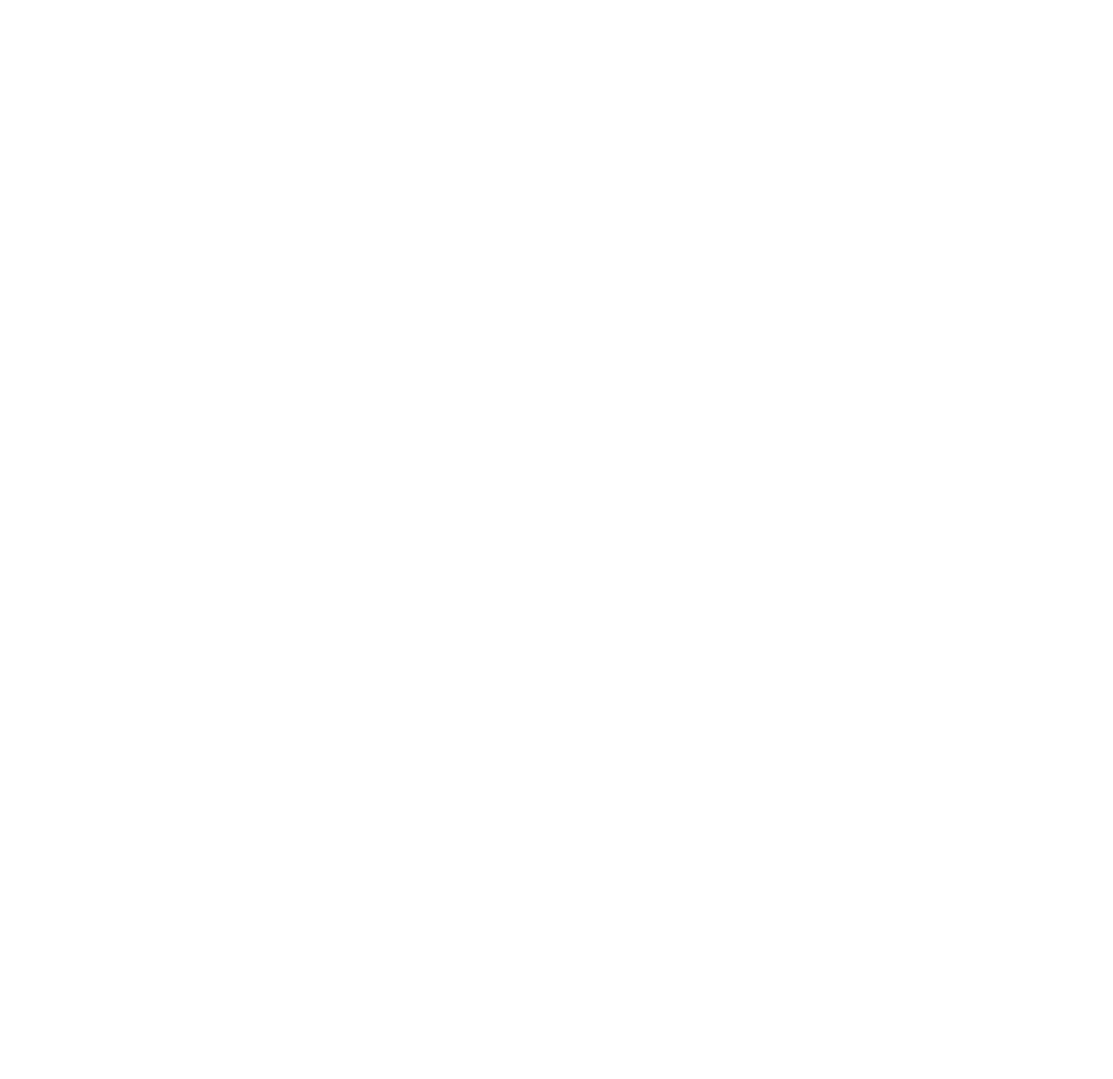
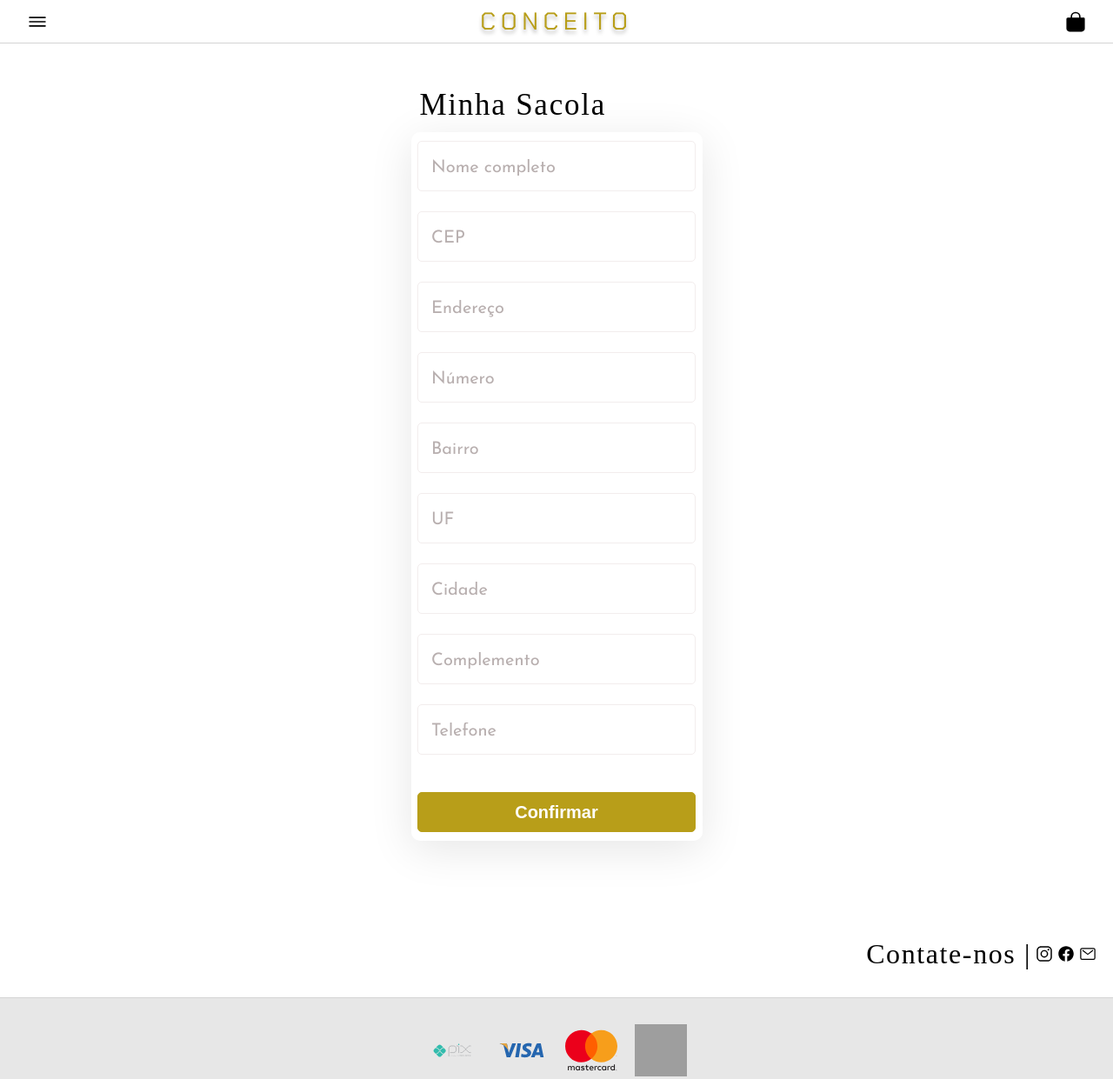
Before and after one commit to anaraquelmatos/projeto14-brecho-front, a React app: page /address in a window 1280 px wide. Before the commit this address had no page. Shown: the whole page at 87% size. Before the commit the page ends 800 px from the top, so only its background shows below. Built offline with nearby package versions, Linux system fonts and the light colour scheme; grey boxes are pictures that could not be loaded; a web font is replaced by a local one.

Commit message:
add: address

```diff
--- /dev/null
+++ b/src/components/Address/index.js
@@ -0,0 +1,46 @@
+import "./style.css";
+import { useState } from "react";
+import Header from "../Header";
+import Footer from "../Footer";
+
+function Address() {
+
+    const [address, setAddress] = useState({
+        name: '',
+        CEP: '',
+        street: "",
+        numberHouse: '',
+        neighborhood: '',
+        UF: '',
+        city: '',
+        reference: '',
+        cellphone: ''
+    })
+
+
+    return (
+        <>
+            <Header />
+            <div className="all-address">
+                <h2>Minha Sacola</h2>
+                <form>
+                    <div className="address">
+                        <input type="text" placeholder="Nome completo" onChange={e => setAddress({ ...address, name: e.target.value })}></input>
+                        <input type="number" placeholder="CEP" onChange={e => setAddress({ ...address, CEP: e.target.value })}></input>
+                        <input type="text" placeholder="Endereço" onChange={e => setAddress({ ...address, street: e.target.value })}></input>
+                        <input type="number" placeholder="Número" onChange={e => setAddress({ ...address, numberHouse: e.target.value })}></input>
+                        <input type="text" placeholder="Bairro" onChange={e => setAddress({ ...address, neighborhood: e.target.value })}></input>
+                        <input type="text" placeholder="UF" minLength="2" maxLength="2" onChange={e => setAddress({ ...address, UF: e.target.value })}></input>
+                        <input type="text" placeholder="Cidade" onChange={e => setAddress({ ...address, city: e.target.value })}></input>
+                        <input type="text" placeholder="Complemento" onChange={e => setAddress({ ...address, reference: e.target.value })}></input>
+                        <input type="number" placeholder="Telefone" onChange={e => setAddress({ ...address, cellphone: e.target.value })}></input>
+                        <button>Confirmar</button>
+                    </div>
+                </form>
+            </div>
+            <Footer />
+        </>
+    );
+}
+
+export default Address;
--- /dev/null
+++ b/src/components/Address/style.css
@@ -0,0 +1,65 @@
+.all-address {
+    width: 335px;
+    margin: 80px auto;
+    display: flex;
+    flex-direction: column;
+    justify-content: space-evenly;
+}
+
+.all-address h2 {
+    padding: 25px 0 15px 10px;
+    font-family: 'Jomhuria';
+    font-style: normal;
+    font-weight: 400;
+    font-size: 35px;
+    line-height: 32px;
+    letter-spacing: 0.05em;
+    color: #000000;
+}
+
+
+.all-address .address {
+    width: 335px;
+    margin: 0 auto;
+    border-radius: 10px;
+    display: flex;
+    flex-direction: column;
+    justify-content: space-evenly;
+    align-items: center;
+    box-shadow: rgba(0, 0, 0, 0.1) 0px 10px 50px;
+}
+
+.all-address .address input {
+    width: 320px;
+    height: 58px;
+    margin: 10px auto 13px;
+    background: #FFFFFF;
+    border-radius: 5px;
+    border: 1px solid #F2EDED;
+    font-style: normal;
+    font-weight: 400;
+    font-size: 20px;
+    line-height: 23px;
+    color: #000000;
+    padding-left: 15px;
+}
+
+.all-address .address input::placeholder {
+    color: #b8afaf;
+    font-family: 'Josefin Sans';
+}
+
+.all-address .address button {
+    width: 320px;
+    height: 46px;
+    margin: 30px auto 10px;
+    background: #B89E19;
+    border-radius: 5px;
+    border: 1px solid #B89E19;
+    font-style: normal;
+    font-weight: 700;
+    font-size: 20px;
+    line-height: 23px;
+    text-align: center;
+    color: #FFFFFF;
+}
--- a/src/components/App/index.js
+++ b/src/components/App/index.js
@@ -7,6 +7,7 @@ import SignUp from "../SignUp";
 import Product from "../Product";
 import Shopping from "../Shopping";
 import Payment from "../Payment";
+import Address from "../Address";
 
 function App() {
 
@@ -22,6 +23,7 @@ function App() {
                     <Route path="/sign-up" element={<SignUp />} />
                     <Route path="/shopping" element={<Shopping />} />
                     <Route path="/payment" element={<Payment />} />
+                    <Route path="/address" element={<Address />} />
                 </Routes>
             </BrowserRouter>
         </UserContext.Provider>
--- a/src/components/Payment/index.js
+++ b/src/components/Payment/index.js
@@ -2,6 +2,7 @@ import "./style.css";
 import Header from "../Header";
 import Footer from "../Footer";
 import { useState } from "react";
+import { Link } from "react-router-dom";
 
 function Payment() {
 
@@ -18,16 +19,11 @@ function Payment() {
             <main>
                 <div className="payment">
                     <h2>Dados de envio</h2>
-                    <div className="address">
-                        <p>Cadastre o seu endereço</p>
-                    </div>
-                    <h2>Pagamento</h2>
-                    <div className="payment-conditions">
-                        <input type="text" placeholder="Nome do titular" onChange={e => setPayment({ ...payment, name: e.target.value })}></input>
-                        <input type="number" placeholder="Número do cartão" onChange={e => setPayment({ ...payment, number: e.target.value })}></input>
-                        <input type="number" placeholder="Validade" onChange={e => setPayment({ ...payment, validity: e.target.value })}></input>
-                        <input type="number" placeholder="CVV" minLength="3" maxLength="3" onChange={e => setPayment({ ...payment, cvv: e.target.value })}></input>
-                    </div>
+                    <Link to={`/address`}>
+                        <div className="address">
+                            <p>Cadastre o seu endereço</p>
+                        </div>
+                    </Link>
                     <h2>Seu pedido</h2>
                     <div className="order">
                         <div className="all-info">
@@ -42,9 +38,16 @@ function Payment() {
                         </div>
                         <p className="total">Total: R$1.020,00</p>
                     </div>
-                    <div className="products-payment">
-                        <button>Comprar</button>
-                    </div>
+                    <h2>Pagamento</h2>
+                    <form>
+                        <div className="payment-conditions">
+                            <input type="text" placeholder="Nome do titular" onChange={e => setPayment({ ...payment, name: e.target.value })}></input>
+                            <input type="number" placeholder="Número do cartão" onChange={e => setPayment({ ...payment, number: e.target.value })}></input>
+                            <input type="number" placeholder="Validade" onChange={e => setPayment({ ...payment, validity: e.target.value })}></input>
+                            <input type="number" placeholder="CVV" minLength="3" maxLength="3" onChange={e => setPayment({ ...payment, cvv: e.target.value })}></input>
+                            <button>Comprar</button>
+                        </div>
+                    </form>
                 </div>
             </main>
             <Footer />
--- a/src/components/Payment/style.css
+++ b/src/components/Payment/style.css
@@ -49,7 +49,7 @@
 .payment .payment-conditions input {
     width: 320px;
     height: 58px;
-    margin-bottom: 13px;
+    margin: 10px auto;
     background: #FFFFFF;
     border-radius: 5px;
     border: 1px solid #F2EDED;
@@ -72,7 +72,7 @@
     padding: 15px 15px;
     flex-direction: column;
     justify-content: space-evenly;
-    margin: 0 auto 30px;
+    margin: 0 auto;
     border-radius: 5px;
     box-shadow: rgba(0, 0, 0, 0.1) 0px 10px 50px;
     font-family: 'Josefin Sans';
@@ -118,9 +118,10 @@
     align-items: center;
 }
 
-.payment .products-payment button {
+.payment .payment-conditions button {
     width: 320px;
     height: 46px;
+    margin: 10px auto;
     background: #B89E19;
     border-radius: 5px;
     border: 1px solid #B89E19;
```
